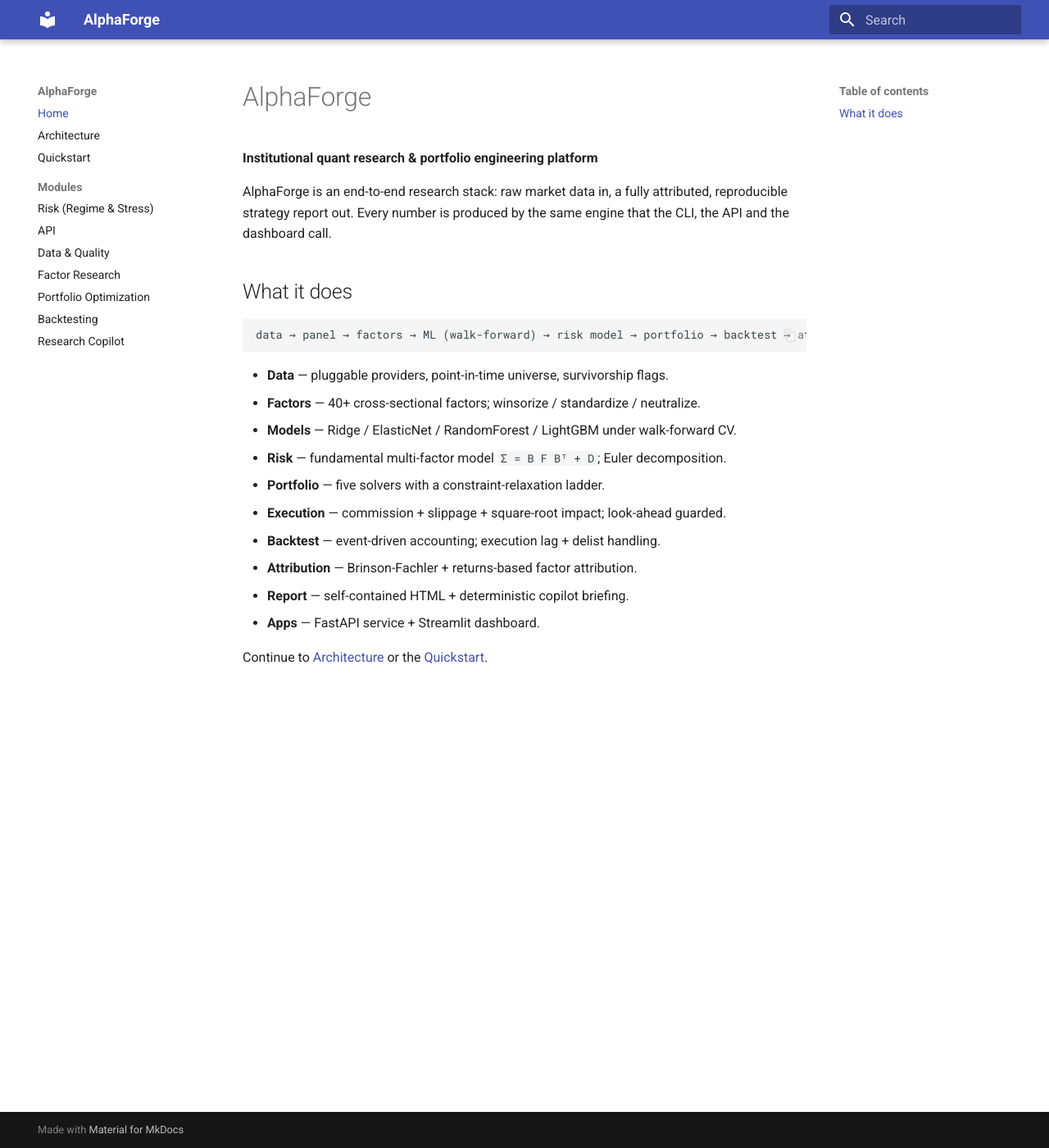
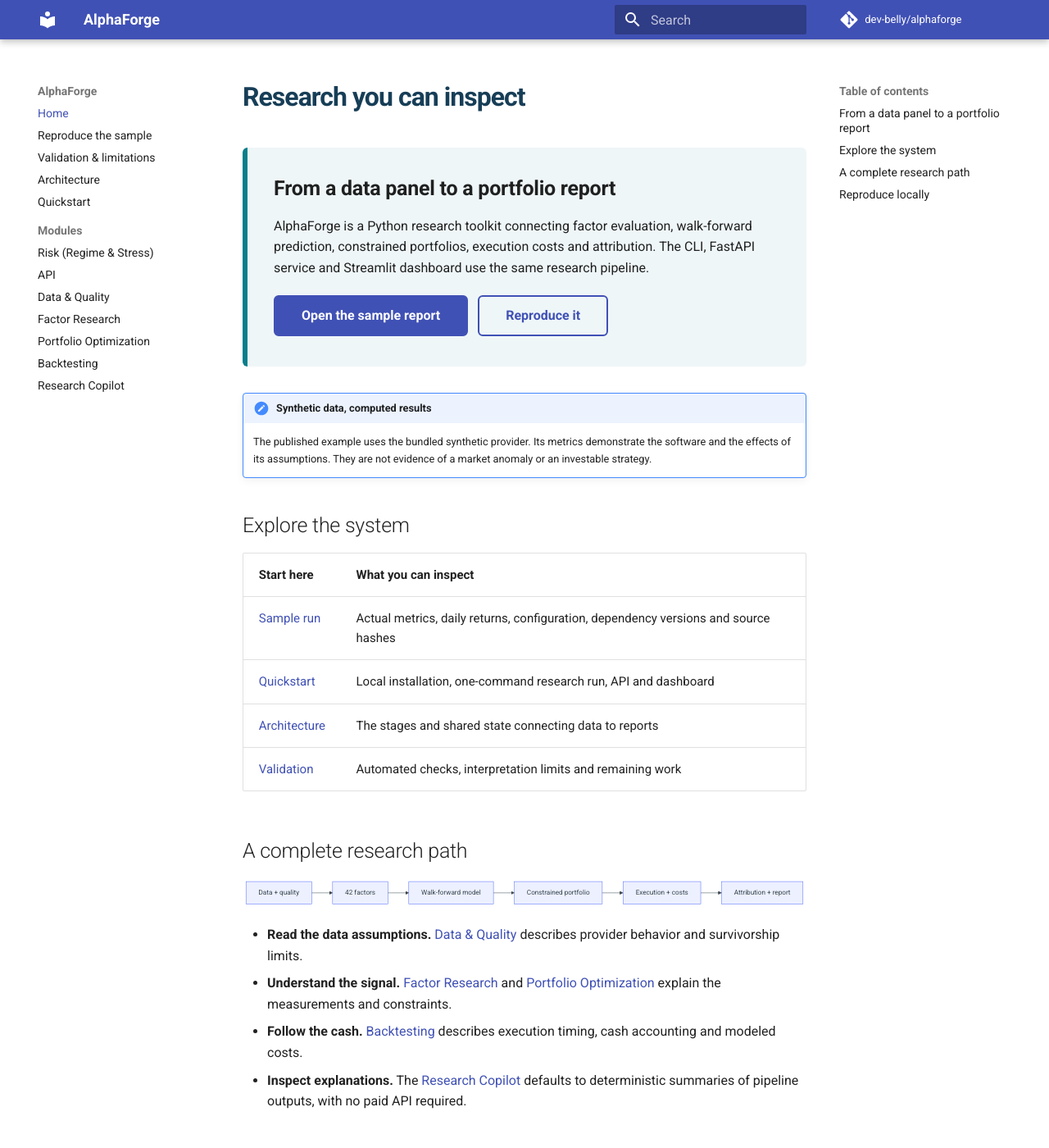
Before and after one commit to dev-belly/alphaforge, an MkDocs documentation site: the page built from docs/index.md, in a window 1280 px wide and 1400 px high. Shown: the whole window at 82% size. Built offline with MkDocs 1.6.1 and Material for MkDocs 9.7.7, drawn with Linux system fonts in a browser that asks for light colours; comment, search, counter and statistics services are not loaded; some of the changed text lies outside the part shown.

Commit message:
Publish reproducible synthetic research documentation and fix benchmark asset scaling

````diff
--- a/docs/index.md
+++ b/docs/index.md
@@ -1,26 +1,58 @@
-# AlphaForge
+# Research you can inspect
 
-**Institutional quant research & portfolio engineering platform**
+<div class="hero" markdown>
 
-AlphaForge is an end-to-end research stack: raw market data in, a fully
-attributed, reproducible strategy report out. Every number is produced by the
-same engine that the CLI, the API and the dashboard call.
+## From a data panel to a portfolio report
 
-## What it does
+AlphaForge is a Python research toolkit connecting factor evaluation,
+walk-forward prediction, constrained portfolios, execution costs and attribution.
+The CLI, FastAPI service and Streamlit dashboard use the same research pipeline.
 
-```
-data → panel → factors → ML (walk-forward) → risk model → portfolio → backtest → attribution → report → copilot
+[Open the sample report](sample/research_report.html){ .md-button .md-button--primary }
+[Reproduce it](sample-run.md){ .md-button }
+
+</div>
+
+!!! note "Synthetic data, computed results"
+    The published example uses the bundled synthetic provider. Its metrics demonstrate
+    the software and the effects of its assumptions. They are not evidence of a
+    market anomaly or an investable strategy.
+
+## Explore the system
+
+| Start here | What you can inspect |
+| --- | --- |
+| [Sample run](sample-run.md) | Actual metrics, daily returns, configuration, dependency versions and source hashes |
+| [Quickstart](quickstart.md) | Local installation, one-command research run, API and dashboard |
+| [Architecture](architecture.md) | The stages and shared state connecting data to reports |
+| [Validation](validation.md) | Automated checks, interpretation limits and remaining work |
+
+## A complete research path
+
+```mermaid
+flowchart LR
+    A[Data + quality] --> B[42 factors]
+    B --> C[Walk-forward model]
+    C --> D[Constrained portfolio]
+    D --> E[Execution + costs]
+    E --> F[Attribution + report]
 ```
 
-- **Data** — pluggable providers, point-in-time universe, survivorship flags.
-- **Factors** — 40+ cross-sectional factors; winsorize / standardize / neutralize.
-- **Models** — Ridge / ElasticNet / RandomForest / LightGBM under walk-forward CV.
-- **Risk** — fundamental multi-factor model `Σ = B F Bᵀ + D`; Euler decomposition.
-- **Portfolio** — five solvers with a constraint-relaxation ladder.
-- **Execution** — commission + slippage + square-root impact; look-ahead guarded.
-- **Backtest** — event-driven accounting; execution lag + delist handling.
-- **Attribution** — Brinson-Fachler + returns-based factor attribution.
-- **Report** — self-contained HTML + deterministic copilot briefing.
-- **Apps** — FastAPI service + Streamlit dashboard.
+- **Read the data assumptions.** [Data & Quality](modules/data.md) describes provider behavior and survivorship limits.
+- **Understand the signal.** [Factor Research](modules/factor_research.md) and [Portfolio Optimization](modules/portfolio_optimization.md) explain the measurements and constraints.
+- **Follow the cash.** [Backtesting](modules/backtesting.md) describes execution timing, cash accounting and modeled costs.
+- **Inspect explanations.** The [Research Copilot](modules/ai_agent.md) defaults to deterministic summaries of pipeline outputs, with no paid API required.
 
-Continue to [Architecture](architecture.md) or the [Quickstart](quickstart.md).
+## Reproduce locally
+
+```bash
+git clone https://github.com/dev-belly/alphaforge.git
+cd alphaforge
+python -m venv .venv
+source .venv/bin/activate
+pip install -e ".[viz]"
+python scripts/publish_sample.py
+```
+
+The example opens directly from `docs/sample/research_report.html`.
+See the [recorded environment and outputs](sample-run.md) before comparing numbers.
--- /dev/null
+++ b/docs/stylesheets/extra.css
@@ -0,0 +1,7 @@
+:root { --md-primary-fg-color: #173e57; --md-accent-fg-color: #087e8b; }
+.md-typeset h1 { color: #173e57; font-weight: 750; letter-spacing: -.03em; }
+.md-typeset .hero { padding: 1.6rem; border-left: .3rem solid #087e8b; background: #eff6f8; border-radius: .3rem; margin-bottom: 1.6rem; }
+.md-typeset .hero h2 { margin-top: 0; font-weight: 750; }
+.md-typeset .hero p:last-child { margin-bottom: 0; }
+.md-typeset .md-button { border-radius: .3rem; margin: .25rem .4rem .25rem 0; }
+.md-typeset table:not([class]) { font-size: .75rem; }
--- a/mkdocs.yml
+++ b/mkdocs.yml
@@ -1,5 +1,11 @@
 site_name: AlphaForge
-site_description: Institutional quant research & portfolio engineering platform
+site_description: Reproducible factor research, portfolio construction, and backtesting in Python
+site_url: https://dev-belly.github.io/alphaforge/
+repo_url: https://github.com/dev-belly/alphaforge
+repo_name: dev-belly/alphaforge
+edit_uri: edit/main/docs/
+exclude_docs: |
+  FINAL_ENGINEERING_REPORT.md
 theme:
   name: material
   palette:
@@ -7,9 +13,12 @@
       primary: indigo
   features:
     - navigation.sections
+    - navigation.top
     - content.code.copy
 nav:
   - Home: index.md
+  - Reproduce the sample: sample-run.md
+  - Validation & limitations: validation.md
   - Architecture: architecture.md
   - Quickstart: quickstart.md
   - Modules:
@@ -21,6 +30,8 @@
       - Backtesting: modules/backtesting.md
       - Research Copilot: modules/ai_agent.md
 markdown_extensions:
+  - attr_list
+  - md_in_html
   - admonition
   - tables
   - pymdownx.highlight
@@ -32,3 +43,5 @@
 extra_javascript:
   - https://unpkg.com/mermaid@10/dist/mermaid.min.js
   - javascripts/mermaid.js
+extra_css:
+  - stylesheets/extra.css
--- /dev/null
+++ b/requirements-docs.txt
@@ -0,0 +1,2 @@
+mkdocs==1.6.1
+mkdocs-material==9.6.21
````
Also changed, not shown: README.md (+3 -1 lines), docs/FINAL_ENGINEERING_REPORT.md (+2 -0 lines), docs/validation.md (added, +48 -0 lines), 4 other files.
